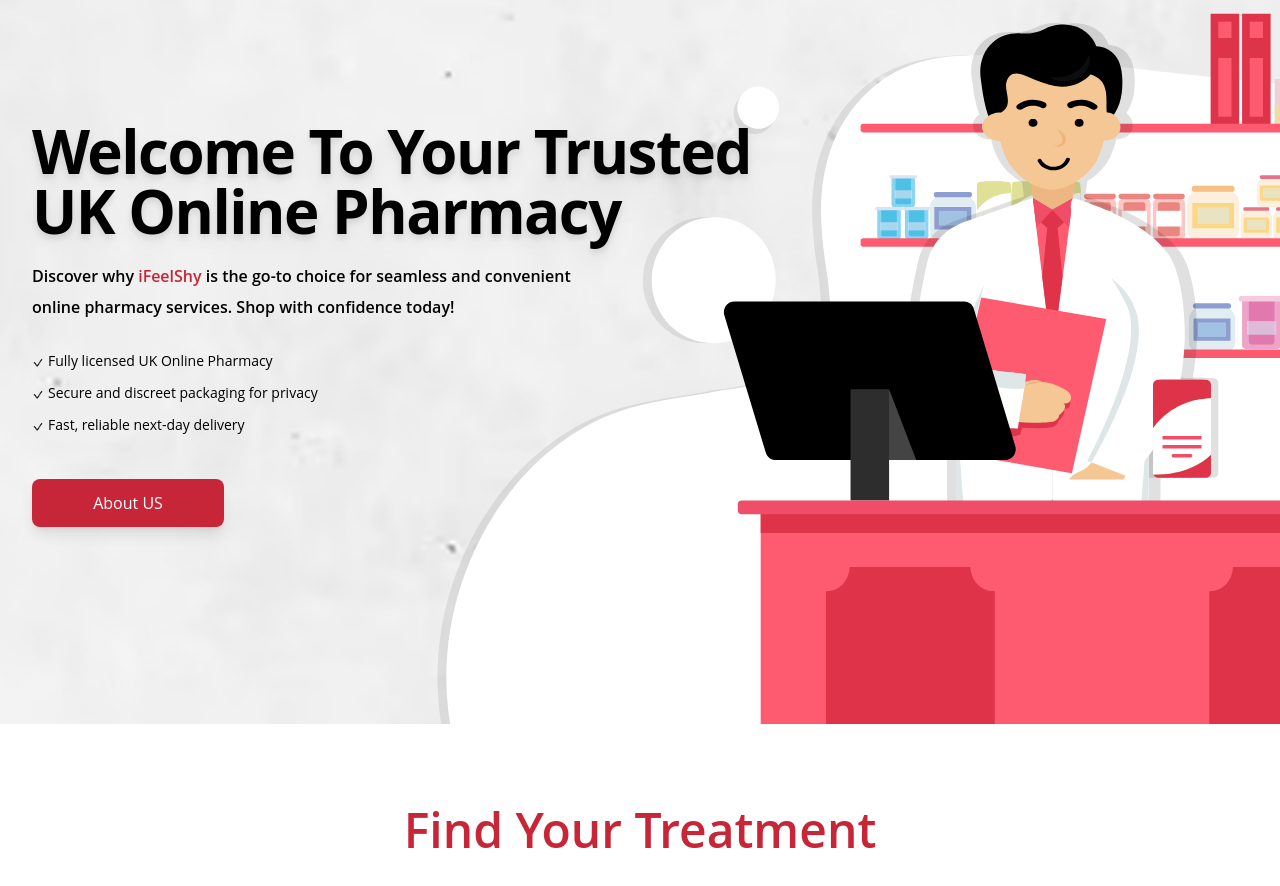
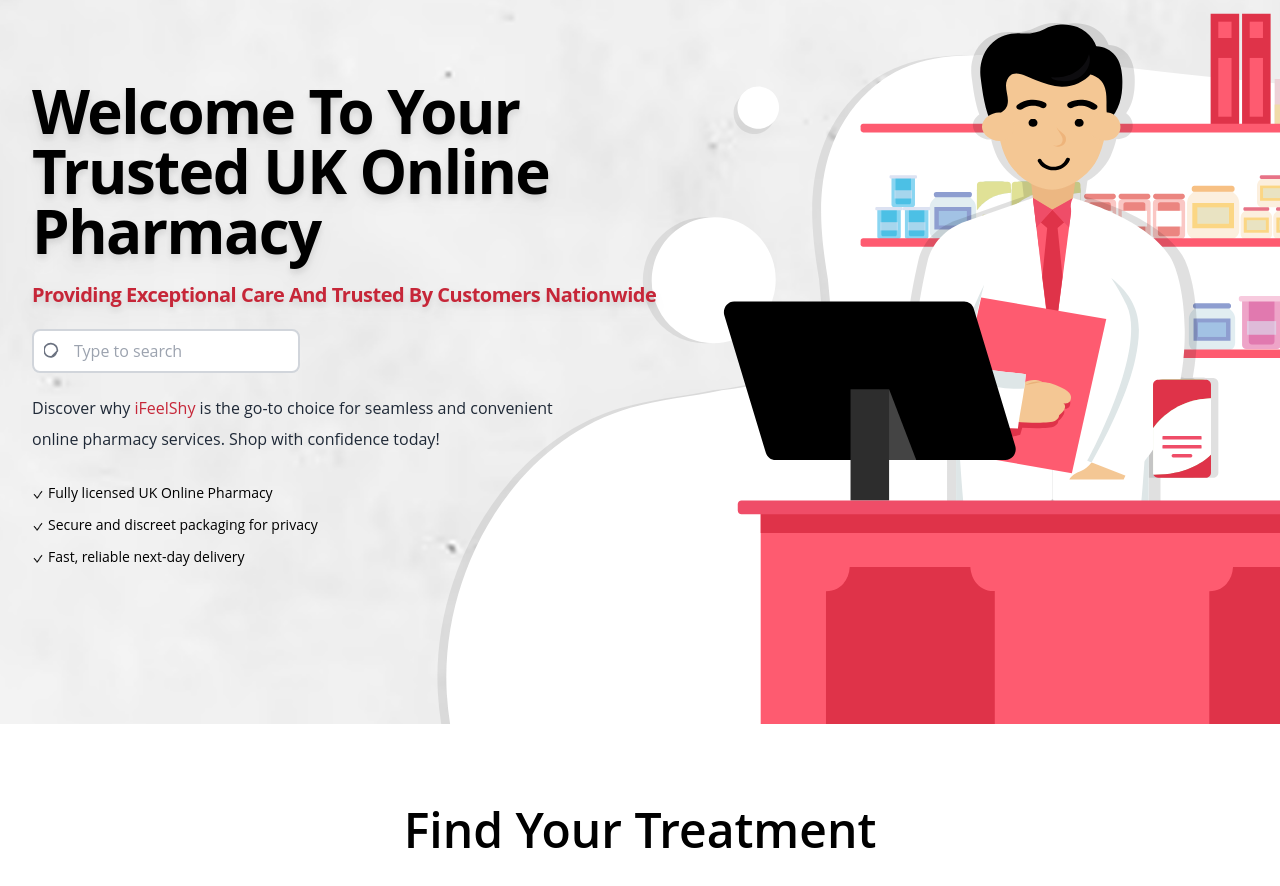
Before and after one commit to mss-souloftware/pharma-uk, a Next.js app: page / in a window 1280 px wide. Shown: the part 180-1066 px from the top of the page. Built offline with nearby package versions, Linux system fonts and the light colour scheme.

Commit message:
'updated-code'

```diff
--- a/src/component/Hero/Heading.jsx
+++ b/src/component/Hero/Heading.jsx
@@ -16,15 +16,26 @@
   };
 
   return (
+    <>
       <motion.h1
         className="text-lg sm:text-2xl md:text-4xl xl:text-6xl font-bold text-black tracking-tight drop-shadow-lg capitalize
-                 text-center sm:text-left max-w-[90%] sm:max-w-[70%] md:max-w-[60%] leading-6"
+      text-center sm:text-left max-w-[90%] sm:max-w-[70%] md:max-w-[50%] leading-6"
         initial="hidden"
         animate="visible"
         variants={textAnimation}
       >
         Welcome to your trusted UK Online Pharmacy
       </motion.h1>
+      <motion.h3
+        className="text-base xl:text-xl  font-bold text-hoverUnderlineColor tracking-tight drop-shadow-lg capitalize
+      text-center sm:text-left  leading-6"
+        initial="hidden"
+        animate="visible"
+        variants={textAnimation}
+      >
+        Providing exceptional care and trusted by customers nationwide
+      </motion.h3>
+    </>
   );
 };
 
--- a/src/component/Hero/Hero.jsx
+++ b/src/component/Hero/Hero.jsx
@@ -5,6 +5,7 @@
 import Heading from "./Heading";
 import SubText from "./SubText";
 import Button from "../Button";
+import SearchInput from "./SearchInput";
 
 const Hero = () => {
   return (
@@ -17,15 +18,13 @@
       >
       <div className="container mx-auto flex flex-col items-center lg:items-start text-center lg:text-left px-8 py-20  gap-5 ">
 
-        <Heading className="text-3xl sm:text-4xl md:text-5xl lg:text-6xl xl:text-7xl  leading-9 " />
+        <Heading className="text-3xl sm:text-4xl md:text-5xl lg:text-6xl xl:text-8xl  leading-9 " />
 
+        <SearchInput/>
 
         <SubText className="text-lg sm:text-xl md:text-2xl text-gray-800 mt-7 max-w-2xl " />
 
 
-        <div className="mt-6">
-          <Button />
-        </div>
       </div>
     </div>
 
--- /dev/null
+++ b/src/component/Hero/SearchInput.jsx
@@ -0,0 +1,42 @@
+import React from "react";
+import { useState } from "react";
+
+const SearchInput = () => {
+  const [searchItem, setSearchItem] = useState("");
+
+  const handleInputChange = (e) => {
+    const searchTerm = e.target.value;
+    setSearchItem(searchTerm);
+  };
+
+  return (
+    <div className="relative">
+    <input
+      className="rounded-lg p-2 w-full max-w-[20rem] border-2 border-gray-300 focus:border-red-500 pl-10 pr-4 transition-all duration-300"
+      type="text"
+      value={searchItem}
+      onChange={handleInputChange}
+      placeholder="Type to search"
+    />
+    <span className="absolute left-3 top-1/2 transform -translate-y-1/2 text-gray-500">
+      <svg
+        xmlns="http://www.w3.org/2000/svg"
+        className="w-5 h-5"
+        fill="none"
+        viewBox="0 0 24 24"
+        stroke="currentColor"
+      >
+        <path
+          strokeLinecap="round"
+          strokeLinejoin="round"
+          strokeWidth="2"
+          d="M10 18l6-6m0 0a8 8 0 10-7 7 8 8 0 006-6z"
+        />
+      </svg>
+    </span>
+  </div>
+
+  );
+};
+
+export default SearchInput;
--- a/src/component/Hero/SubText.jsx
+++ b/src/component/Hero/SubText.jsx
@@ -31,7 +31,7 @@
           variants={textAnimation}
           custom={0}
         >
-          <p className="lg:font-semibold md:leading-[30.86px]">
+          <p className=" text-gray-800 md:leading-[30.86px]">
             Discover why <span className="text-hoverUnderlineColor">iFeelShy</span> is the go-to choice for seamless and convenient online pharmacy services. Shop with confidence today!
           </p>
         </motion.div>
--- a/src/component/content/HowDoesItWorks.jsx
+++ b/src/component/content/HowDoesItWorks.jsx
@@ -58,9 +58,9 @@
   );
 
   return (
-    <div className="container mx-auto h-auto my-24 lg:px-12 relative">
+    <div className="container mx-auto h-auto my-20 lg:px-12 relative">
       <div className="relative z-10">
-        <h2 className="text-4xl sm:text-5xl   font-semibold leading-tight lg:leading-[91px] text-center sm:mb-2 ">
+        <h2 className="text-4xl sm:text-5xl font-semibold leading-tight lg:leading-[91px] text-center sm:mb-2 ">
           How Does It&nbsp; Work?
         </h2>
 
--- a/src/component/content/QualifiedTeams.jsx
+++ b/src/component/content/QualifiedTeams.jsx
@@ -52,7 +52,7 @@
 
   return (
     <div className="container mx-auto p-4">
-      <h1 className="block mx-auto text-center text-xl lg:text-4xl xl:text-5xl md:text-3xl sm:text-2xl font-semibold text-gray-800">
+      <h1 className="block mx-auto text-center text-xl lg:text-4xl xl:text-5xl md:text-3xl sm:text-2xl font-semibold">
         A Fully Qualified Team
       </h1>
       <p className="flex justify-center lg:px-[10rem] xl:px-[20rem] text-center py-8 leading-6 sm:leading-10 text-gray-700">
--- a/src/component/content/product/CategoryProduct.jsx
+++ b/src/component/content/product/CategoryProduct.jsx
@@ -22,7 +22,7 @@
       <button
         key={index}
         onClick={() => onSelectCategory(category)}
-        className={`flex justify-center items-center m-1 text-sm w-full sm:w-36 md:w-48 lg:w-52 h-14 sm:h-14 md:h-16 lg:h-16 rounded-full transition-all duration-300 ${
+        className={`flex justify-center items-center m-1 text-sm w-full sm:w-36 md:w-48 lg:w-52 h-10 lg:h-12 rounded-full transition-all duration-300 ${
           selectedCategory === category ? "bg-hoverUnderlineColor text-white" : "bg-transparent text-gray-800"
         }`}
       >
@@ -114,8 +114,8 @@
       <CategoryList categories={categories} selectedCategory={selectedCategory} onSelectCategory={setSelectedCategory} isLoading={isLoading} />
 
       {selectedCategory && (
-        <div className="mt-8">
-          <h3 className="text-xl lg:text-4xl md:text-3xl sm:text-2xl font-normal text-center mb-8 text-hoverUnderlineColor">
+        <div className="mt-6">
+          <h3 className="text-xl lg:text-4xl md:text-3xl sm:text-xl text-center mb-6 ">
             Subcategories Under <span className="text-hoverUnderlineColor">{selectedCategory.name}</span>
           </h3>
           <div className="grid gap-6 grid-cols-1 sm:grid-cols-1 md:grid-cols-2 lg:grid-cols-3 xl:grid-cols-4">
--- a/src/component/content/product/ProductHeading.jsx
+++ b/src/component/content/product/ProductHeading.jsx
@@ -3,10 +3,10 @@
 const ProductHeading = () => {
   return (
     <div className="flex flex-col items-center justify-center text-center">
-      <h2 className="text-xl sm:text-2xl md:text-3xl lg:text-4xl xl:text-5xl font-semibold text-hoverUnderlineColor">
+      <h2 className="text-xl sm:text-2xl md:text-3xl lg:text-4xl xl:text-5xl font-semibold">
         Find Your Treatment
       </h2>
-       <span className="text-gray-600 max-w-[80rem] py-10">
+       <span className="text-gray-700 max-w-[64rem] py-7 ">
         <p><span className="text-hoverUnderlineColor">iFeelShy {" "}</span> provides a wide range of treatments through our easy-to-use online prescription service. Our platform ensures a safe, discreet, and convenient experience, with all medications dispensed from our GPhC-registered pharmacy. Benefit from fast, reliable same-day or express delivery across the UK. Choose iFeelShy for trusted, hassle-free online pharmacy services</p>
     </span>
     </div>
--- a/src/component/content/product/productVisual.jsx
+++ b/src/component/content/product/productVisual.jsx
@@ -4,12 +4,12 @@
   return (
     <div className="  px-6 py-2 ">
       {/* Content Section */}
-      <div className="flex flex-col justify-center items-center   space-y-6">
+      <div className="flex flex-col justify-center items-center space-y-4">
 
  {/* Dummy Text Section */}
  <div className="text-center max-w-4xl">
 
- <p className="[word-spacing:0.1em] text-lg text-center " style={{ letterSpacing: "0.5px", lineHeight:"44.6px" }}>
+ <p className="[word-spacing:0.1em] text-center text-gray-700 " >
   Discover the latest in cutting-edge technology with our new product. Designed to enhance your experience, it delivers performance, style, and reliability in one seamless package.
 </p>
 
```
Lines whose indentation alone changed are shown as unchanged.
